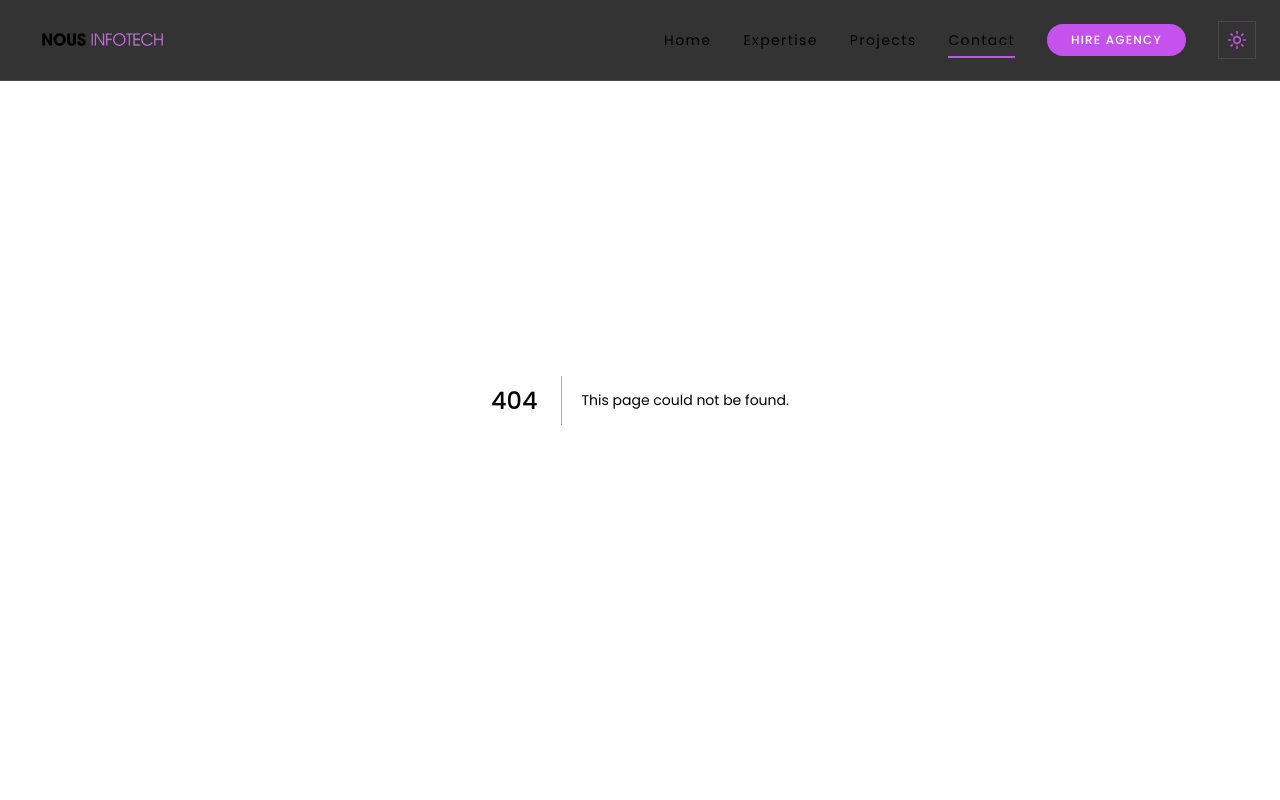
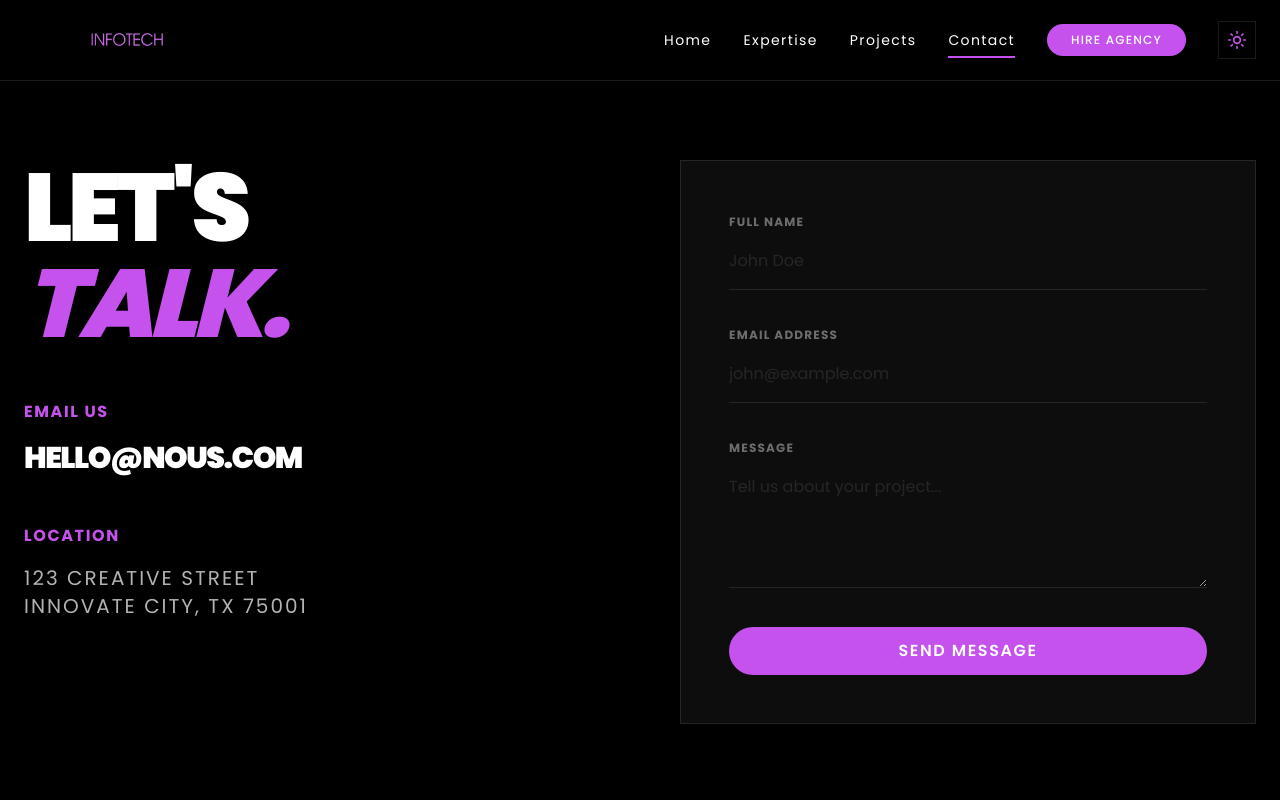
Before and after one commit to NousInfotech/NOUS_INFOTECH_WEBSITE, a Next.js app: page /contact in a window 1280 px wide. Before the commit this address had no page. Shown: the top 800 px of the page. Built offline with nearby package versions, Linux system fonts and the light colour scheme.

Commit message:
Contact page as been created (under progress)

```diff
--- /dev/null
+++ b/app/contact/page.tsx
@@ -0,0 +1,9 @@
+import Contact from '@/components/contact/Contact'
+
+const page = () => {
+  return (
+    <Contact/>
+  )
+}
+
+export default page
--- /dev/null
+++ b/components/contact/Contact.tsx
@@ -0,0 +1,70 @@
+"use client";
+import React from 'react'
+import { PageWrapper } from '../animation/PageWrapper'
+import { ScrollReveal } from '../animation/ScrollReveal'
+import { Button } from '../ui/Button'
+
+const Contact = () => {
+  return (
+  <PageWrapper>
+       <section className="px-6 max-w-7xl mx-auto py-20">
+        <div className="grid grid-cols-1 md:grid-cols-2 gap-20">
+          <div>
+            <ScrollReveal>
+              <h1 className="text-6xl md:text-8xl font-black uppercase tracking-tighter mb-12">
+                Let&apos;s <br /> <span className="text-primary italic">Talk.</span>
+              </h1>
+            </ScrollReveal>
+            <div className="space-y-12">
+              <div>
+                <h4 className="text-primary uppercase tracking-widest font-bold mb-4">Email Us</h4>
+                <p className="text-3xl font-black uppercase tracking-tighter hover:text-primary transition-colors cursor-pointer">
+                  hello@nous.com
+                </p>
+              </div>
+              <div>
+                <h4 className="text-primary uppercase tracking-widest font-bold mb-4">Location</h4>
+                <p className="text-xl text-foreground/70 uppercase tracking-widest">
+                  123 Creative Street <br />
+                  Innovate City, TX 75001
+                </p>
+              </div>
+            </div>
+          </div>
+
+          <div className="bg-foreground/5 p-12 border border-foreground/10">
+            <form className="space-y-8" onSubmit={(e) => e.preventDefault()}>
+              <div className="space-y-2">
+                <label className="text-xs uppercase tracking-widest font-bold text-foreground/40">Full Name</label>
+                <input
+                  type="text"
+                  className="w-full bg-transparent border-b border-foreground/10 py-4 outline-none focus:border-primary transition-colors placeholder:text-foreground/10"
+                  placeholder="John Doe"
+                />
+              </div>
+              <div className="space-y-2">
+                <label className="text-xs uppercase tracking-widest font-bold text-foreground/40">Email Address</label>
+                <input
+                  type="email"
+                  className="w-full bg-transparent border-b border-foreground/10 py-4 outline-none focus:border-primary transition-colors placeholder:text-foreground/10"
+                  placeholder="john@example.com"
+                />
+              </div>
+              <div className="space-y-2">
+                <label className="text-xs uppercase tracking-widest font-bold text-foreground/40">Message</label>
+                <textarea
+                  rows={4}
+                  className="w-full bg-transparent border-b border-foreground/10 py-4 outline-none focus:border-primary transition-colors placeholder:text-foreground/10"
+                  placeholder="Tell us about your project..."
+                />
+              </div>
+              <Button className="w-full">Send Message</Button>
+            </form>
+          </div>
+        </div>
+      </section>
+    </PageWrapper>
+  );
+}
+
+export default Contact
```
